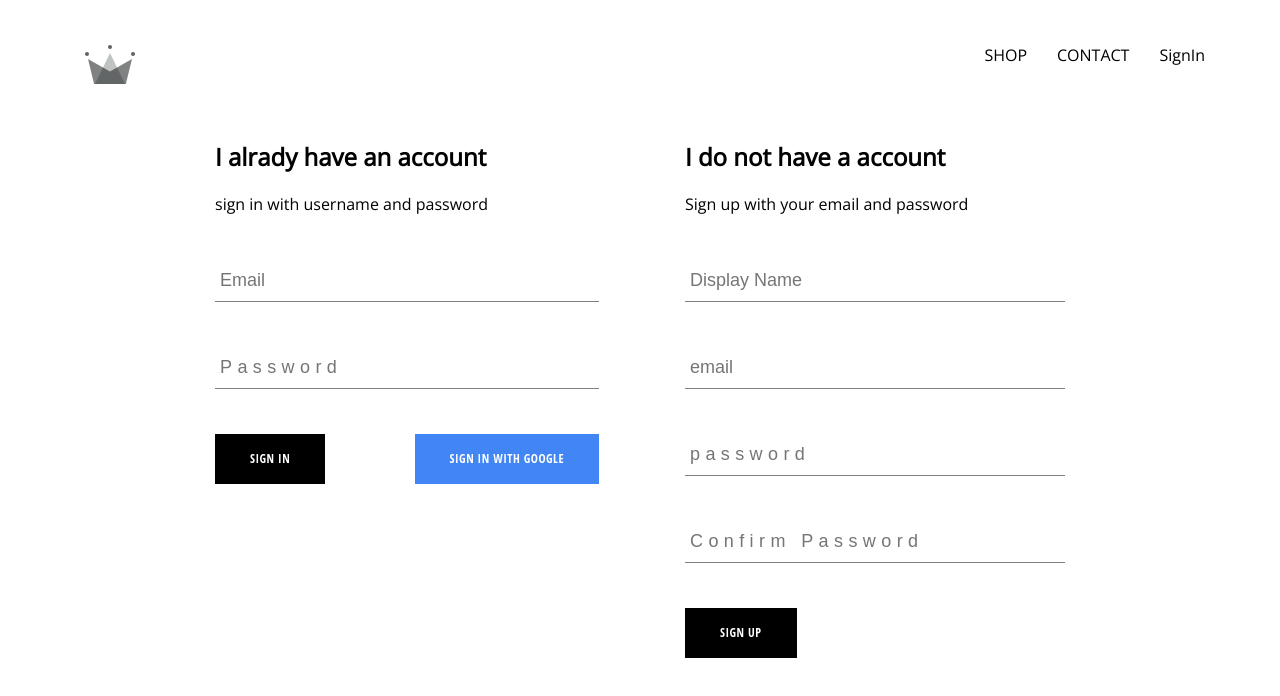
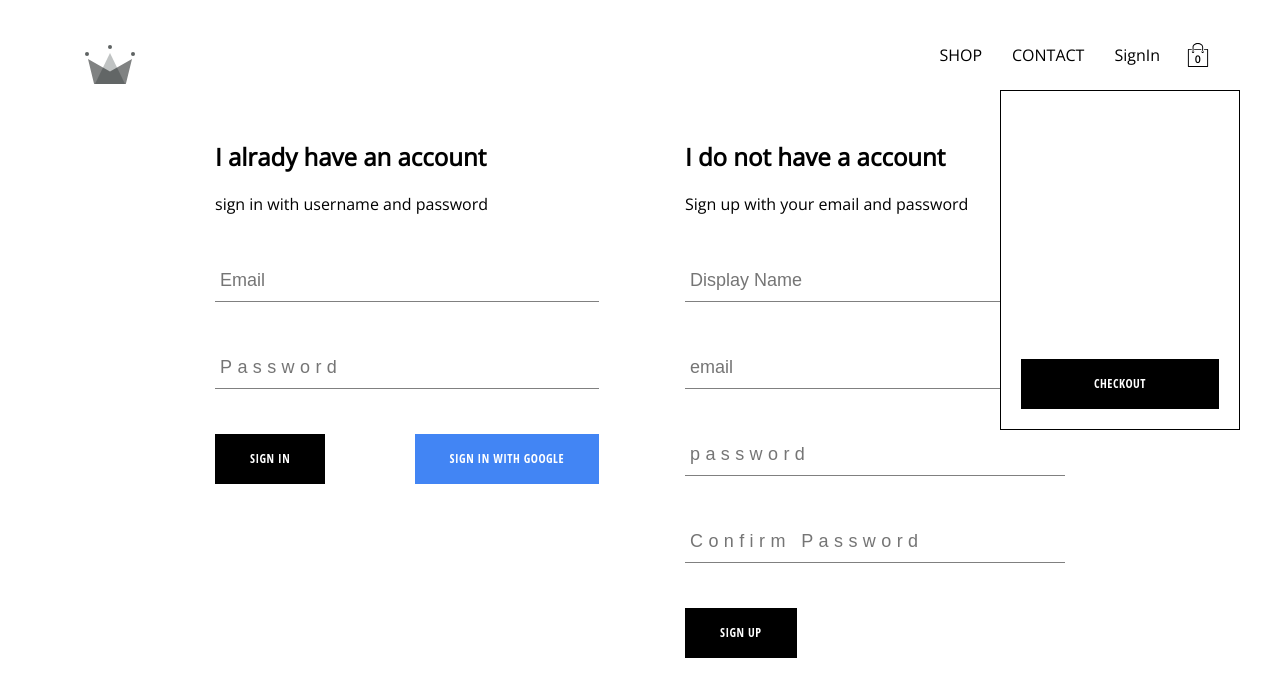
Before and after one commit to 3ankur/eCrwn-clothing, a React (Create React App) app: page /signIn in a window 1280 px wide. Shown: the top 696 px of the page. Built offline with nearby package versions, Linux system fonts and the light colour scheme; no server answers.

Commit message:
added code changes for cart-dropdown

```diff
--- /dev/null
+++ b/src/components/cart-dropdown/cart-dropdown.component.jsx
@@ -0,0 +1,14 @@
+import React from "react";
+import "./cart-dropdown.styles.scss";
+import CustomButtom from "../custom-button/custom-button.component";
+
+const CartDropDown = ()=>(
+    <div className="cart-dropdown">
+        <div className="cart-items">
+
+        </div>
+        <CustomButtom >Checkout</CustomButtom>
+    </div>
+);
+
+export default CartDropDown;
--- /dev/null
+++ b/src/components/cart-dropdown/cart-dropdown.styles.scss
@@ -0,0 +1,24 @@
+.cart-dropdown {
+    position: absolute;
+    width: 240px;
+    height: 340px;
+    display: flex;
+    flex-direction: column;
+    padding: 20px;
+    border: 1px solid black;
+    background-color: white;
+    top: 90px;
+    right: 40px;
+    z-index: 5;
+
+    .cart-items {
+      height: 240px;
+      display: flex;
+      flex-direction: column;
+      overflow: scroll;
+    }
+
+    button {
+      margin-top: auto;
+    }
+  }
--- /dev/null
+++ b/src/components/cart-icon/cart-icon.component.jsx
@@ -0,0 +1,12 @@
+import React from "react";
+import { ReactComponent as ShoppingIcon} from "../../images/shopping-bag.svg.svg";
+import "./cart-icon.styles.scss";
+
+const CartIcon = ()=>(
+    <div className="cart-icon">
+        <ShoppingIcon className="shopping-icon"/>
+        <span className="item-count">0</span>
+    </div>
+)
+
+export default CartIcon;
--- /dev/null
+++ b/src/components/cart-icon/cart-icon.styles.scss
@@ -0,0 +1,21 @@
+.cart-icon {
+    width: 45px;
+    height: 45px;
+    position: relative;
+    display: flex;
+    align-items: center;
+    justify-content: center;
+    cursor: pointer;
+
+    .shopping-icon {
+      width: 24px;
+      height: 24px;
+    }
+
+    .item-count {
+      position: absolute;
+      font-size: 10px;
+      font-weight: bold;
+      bottom: 12px;
+    }
+  }
--- a/src/components/header/header.componenet.jsx
+++ b/src/components/header/header.componenet.jsx
@@ -4,7 +4,8 @@
 import {Link} from "react-router-dom";
 import  {auth} from "../../firebase/firebase.utils"
 import {connect} from "react-redux";
-
+import CartIcon from "../cart-icon/cart-icon.component";
+import CartDropDown from "../cart-dropdown/cart-dropdown.component";
 const Header = ({currentUser})=>(
 <div className="header">
 <Link className="logo-container" to="/">
@@ -22,8 +23,9 @@
   currentUser ? <div className="option" onClick={()=>auth.signOut()}>SignOut</div> :
    <Link className="option" to="/signin" ><span>SignIn</span></Link>
 }
+<CartIcon/>
 </div>
-
+<CartDropDown />
 </div>
 );
 
```
Also changed, not shown: src/images/shopping-bag.svg.svg (added).
